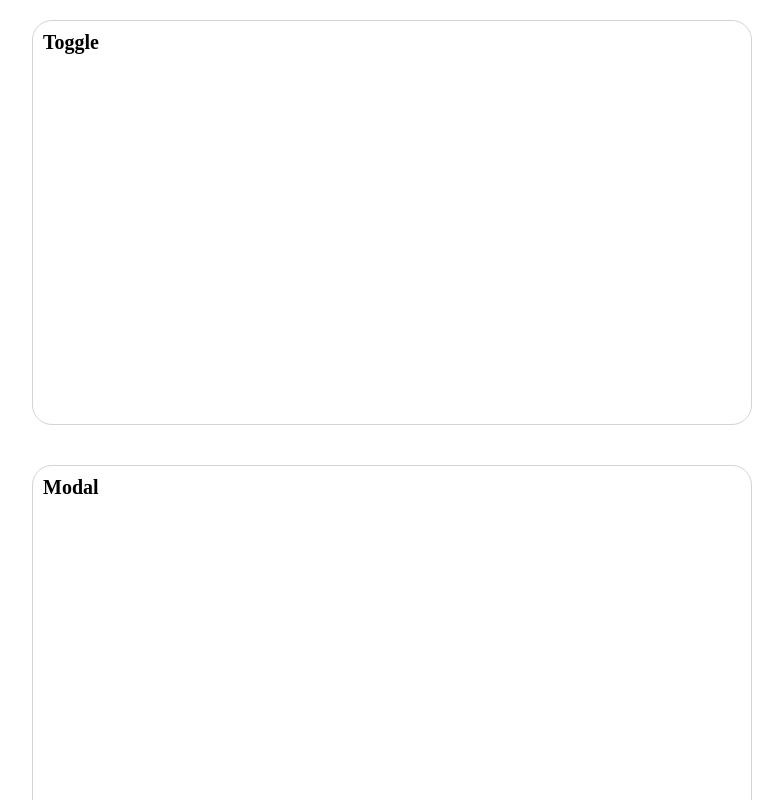
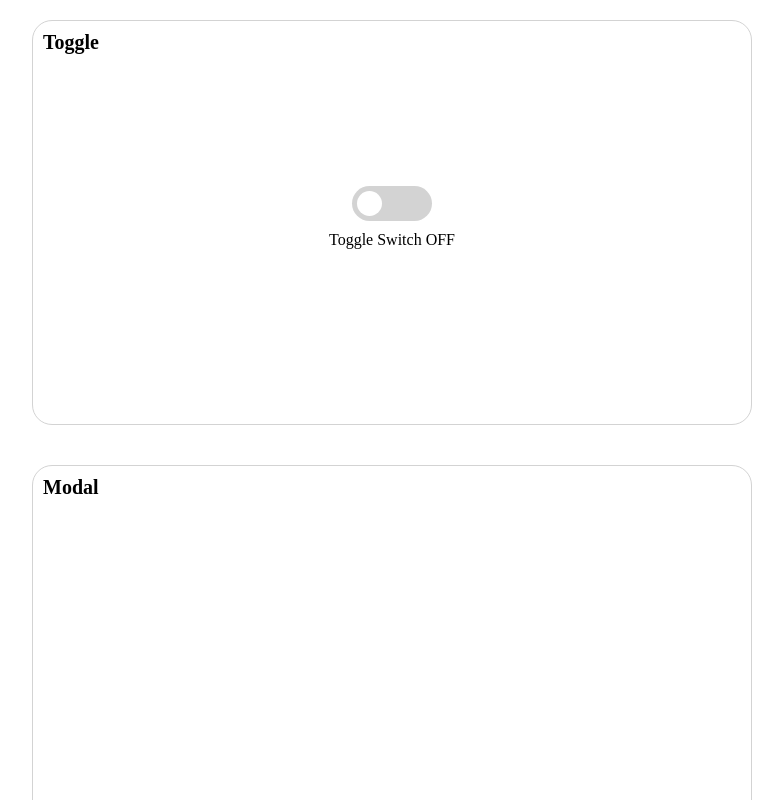
Before and after one commit to krim45/wanted_pre_onboarding, a React (Create React App) app in the folder custom-component/: page / in a window 1280 px wide. Shown: the top 800 px of the page, without its empty margins (248-1031 px from the left). Built offline with nearby package versions, Linux system fonts and the light colour scheme; the HTML template or start-up script is replaced by a standard one.

Commit message:
:sparkles:feat: Toggle UI 구현 - Toggle 상태 추가 - Toggle 상태 확인을 위한 text 추가 - 기본 레이아웃 설정 - 가상요소 before를 사용한 토글 백그라운드 색 변경

```diff
--- a/custom-component/src/component/Toggle.js
+++ b/custom-component/src/component/Toggle.js
@@ -1,10 +1,66 @@
-import React from 'react';
+import React, { useState } from 'react';
+import styled from 'styled-components';
+
+const Wrapper = styled.div`
+  width: 100%;
+  height: 100%;
+  display: flex;
+  flex-direction: column;
+  justify-content: center;
+  align-items: center;
+
+  .toggle-container {
+    width: 80px;
+    height: 35px;
+    background-color: lightgray;
+    border-radius: 30px;
+    position: relative;
+    overflow: hidden;
+
+    ::before {
+      content: '';
+      position: absolute;
+      top: 0;
+      left: 0;
+      right: 0;
+      bottom: 0;
+      background-color: purple;
+      transition: 0.3s linear;
+      transform: ${props => props.isToggle ? 'translateX(0%)' : 'translateX(-100%)'};
+    }
+  }
+
+  .toggle-circle {
+    width: 25px;
+    height: 25px;
+    background-color: white;
+    border-radius: 50%;
+    position: absolute;
+    top: 5px;
+    left: ${props => props.isToggle ? '50px' : '5px'};
+    transition: 0.3s linear;
+  }
+
+  .text {
+    margin: 10px 0;
+  }
+`;
 
 const Toggle = () => {
+  const [isToggle, setIsToggle] = useState(false);
+
+  const toggleHandler = () => {
+    setIsToggle(!isToggle);
+  }
+
   return (
-    <div>
+    <Wrapper isToggle={isToggle}>
+      <div className='toggle-container' onClick={toggleHandler}>
+        <div className='toggle-circle'></div>
+      </div>
 
-    </div>
+      <div className='text'>Toggle Switch {isToggle ? 'ON' : 'OFF'}</div>
+    </Wrapper>
   );
 };
 
```
